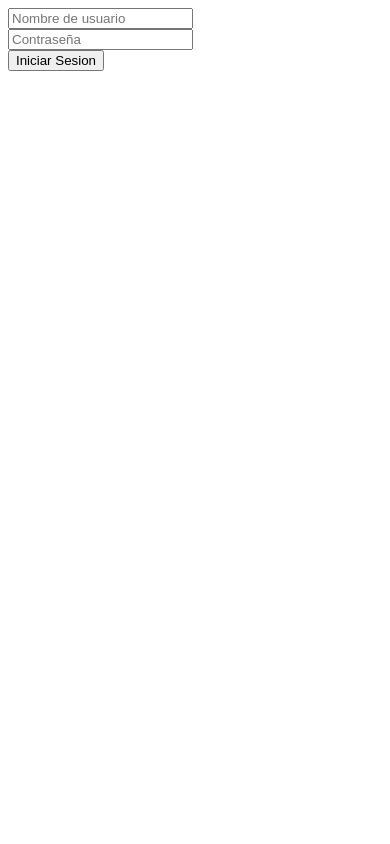
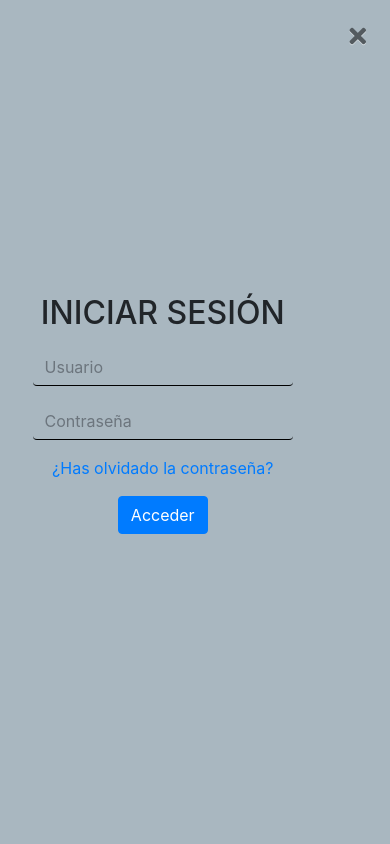
Before and after one commit to estefania95/BookCase, a Django app: a page that uses templates/login/login.html in a window 390 px wide. Run offline with Django 3.2, Linux system fonts and the light colour scheme; some libraries are stand-ins or nearby versions.

Commit message:
Logout y formulario para estado de los libros

```diff
--- /dev/null
+++ b/static/login.css
@@ -0,0 +1,57 @@
+.contenedor{
+    height: 100vh;
+
+    background-color: #A9B7C0;
+}
+.close{
+    margin: 1em;
+    display: flex;
+    flex-direction: column;
+    align-items: flex-end;
+    font-size: 2.5rem;
+}
+.conten{
+    height: 100%;
+    display: flex;
+    flex-direction: column;
+    justify-content: center;
+    align-items: center;
+}
+.contenedorForm{
+    width: 40%;
+    margin: 0 auto;
+    text-align: center;
+}
+.formulario{
+    margin-top: 1em;
+    margin-bottom: 1em;
+}
+
+input.formulario{
+    background: transparent;
+    border: none;
+    border-bottom: 1px solid black;
+}
+input.formulario:focus{
+    box-shadow: none;
+    border: none;
+    background: transparent;
+    border-bottom: 1px solid #EFD9C1;
+}
+a.formulario{
+    background-color: #EFD9C1;
+    border: none;
+    color: black;
+    border-radius: 1px;
+}
+a.formulario:hover{
+    color: #EFD9C1;
+    border: none;
+    background-color: black;
+    border-radius: 1px;
+}
+@media (max-width: 600px) {
+    .contenedorForm{
+        width: 80%;
+    }
+  }
--- a/templates/base.html
+++ b/templates/base.html
@@ -8,6 +8,7 @@
   {% block css %}
   {% endblock %}
   <link rel="stylesheet" href="https://stackpath.bootstrapcdn.com/bootstrap/4.3.1/css/bootstrap.min.css" integrity="sha384-ggOyR0iXCbMQv3Xipma34MD+dH/1fQ784/j6cY/iJTQUOhcWr7x9JvoRxT2MZw1T" crossorigin="anonymous">
+    <link rel="stylesheet" href="https://use.fontawesome.com/releases/v5.8.2/css/all.css" integrity="sha384-oS3vJWv+0UjzBfQzYUhtDYW+Pj2yciDJxpsK1OYPAYjqT085Qq/1cq5FLXAZQ7Ay" crossorigin="anonymous">
 </head>
   {% block content%}
   {% endblock %}
--- a/templates/bienvenida/bienvenida.html
+++ b/templates/bienvenida/bienvenida.html
@@ -1,6 +1,6 @@
 {% extends 'base.html' %}
 <!DOCTYPE html>
-<html lang="en">
+<html lang="es">
 <head>
     <meta charset="UTF-8">
     <title>Bienvenida</title>
--- a/templates/login/login.html
+++ b/templates/login/login.html
@@ -1,20 +1,39 @@
+{% extends 'base.html' %}
 <!DOCTYPE html>
-<html lang="en">
+<html lang="es">
 <head>
     <meta charset="UTF-8">
-    <title>Title</title>
+    {% load static %}
+    {%block css%}
+        <title>BookCase</title>
+        <link rel="stylesheet" type="text/css" href="{% static 'login.css' %}">
+    {%endblock%}
 </head>
+{% block content %}
+{% load static %}
 <body>
-<form method="post" action="">
-      {% csrf_token %}
-      {# A more "HTML" way of creating the login form#}
-      <div>
-        <input type="text" name="username" placeholder="Nombre de usuario">
-      </div>
-      <div>
-        <input type="password" name="password" placeholder="Contraseña">
-      </div>
-      <button type="submit">Iniciar Sesion</button>
-    </form>
+    <div class="contenedor">
+        <a href="bienvenida.html" class="close"><i class="fas fa-times"> </i></a>
+        <div class="conten">
+            <div class="contenedorForm">
+                <h2>INICIAR SESIÓN</h2>
+                <form method="POST" action="">
+                    {% csrf_token %}
+                    <div class="form-group">
+                        <input type="text" class="form-control formulario" id="usuario" name="username" aria-describedby="Usuario" placeholder="Usuario">
+                    </div>
+                    <div class="form-group">
+                        <input type="password" class="form-control formulario" name="password" id="password" placeholder="Contraseña">
+                    </div>
+                    <div>
+                        <a href="">¿Has olvidado la contraseña?</a>
+                    </div>
+                    <button type="submit" class="btn btn-primary formulario">Acceder</button>
+                </form>
+            </div>
+        </div>
+    </div>
+
 </body>
+{% endblock %}
 </html>
--- a/usuario/forms.py
+++ b/usuario/forms.py
@@ -25,6 +25,7 @@ class UsuarioForm(forms.ModelForm):
         model = Usuario
         fields = ('genero',)
 
+
 class EstadoForm(forms.ModelForm):
     estado = LibroUsuario.estado
     class Meta:
--- a/usuario/models.py
+++ b/usuario/models.py
@@ -42,6 +42,7 @@ class LibroUsuario(models.Model):
     estado = models.CharField(
         max_length=2,
         choices=estado_choices,
+        default='LD',
     )
     dia = models.DateField()
 
--- a/usuario/urls.py
+++ b/usuario/urls.py
@@ -7,7 +7,11 @@ urlpatterns = [
     path('', views.bienvenida, name="bienvenida"),
     path('registro/', views.registro, name="api"),
     path(r'^accounts/login', views.inicioSesion, name='inicioSesion'),
-    path('home/', views.home, name="home"),
+    path('accounts/logout', views.salir, name="logout"),
+    path('home/', include([
+        path('', views.home, name="home"),
+        path('<int:id_libro>', views.libro, name="libro"),
+    ])),
     path('registro', views.registro, name="registro"),
-    path('perfil/', views.miPerfil, name="perfil")
+    path('perfil/', views.miPerfil, name="perfil"),
 ]
--- a/usuario/views.py
+++ b/usuario/views.py
@@ -1,7 +1,7 @@
-from django.contrib.auth import authenticate, login
+from django.contrib.auth import authenticate, login, logout
 from django.contrib.auth.models import User
 from django.http import HttpResponse
-from django.shortcuts import render, redirect
+from django.shortcuts import render, redirect, get_object_or_404
 
 from .forms import ExtendedUserCreationForm, UsuarioForm, EstadoForm
 from .models import Usuario, LibroUsuario
@@ -10,7 +10,21 @@ from libro.models import Genero, Libro
 
 #Bienvenida
 def bienvenida(request):
+    if request.user.is_authenticated:
+        user = request.user
+        try:
+            usuario = Usuario.objects.get(usuario=user)
+            return redirect('usuario:home')
+        except Usuario.DoesNotExist:
+            usuario = None
+
     return render(request, 'bienvenida/bienvenida.html', {})
+
+
+#Logout
+def salir(request):
+    logout(request)
+    return render(request, 'bienvenida/bienvenida.html')
 
 
 #home
@@ -19,12 +33,24 @@ def home(request):
     generos = Genero.objects.all()
     #Todos los libros ordenados por mas nuevos
     libros = Libro.objects.all().order_by('-anoEdicion')
-    form = EstadoForm()
+    #form = EstadoForm()
 
 
+    context = {'generos': generos, 'libros': libros}
+    return render(request, 'web/home.html', context)
 
-    context = {'generos': generos, 'libros': libros, 'form': form}
-    return render(request, 'web/home.html', context)
+
+def libro(request, id_libro):
+    libro = get_object_or_404(Libro, pk=id_libro)
+    form = EstadoForm()
+    if request.method == 'POST':
+        form = EstadoForm()
+        print(form)
+
+
+    context = {'libro': libro, 'form': form}
+
+    return render(request, 'web/libro.html', context)
 
 
 #Registrar usuario
```
Also changed, not shown: templates/web/home.html (+20 -28 lines), templates/web/libro.html (added, +48 -0 lines).
